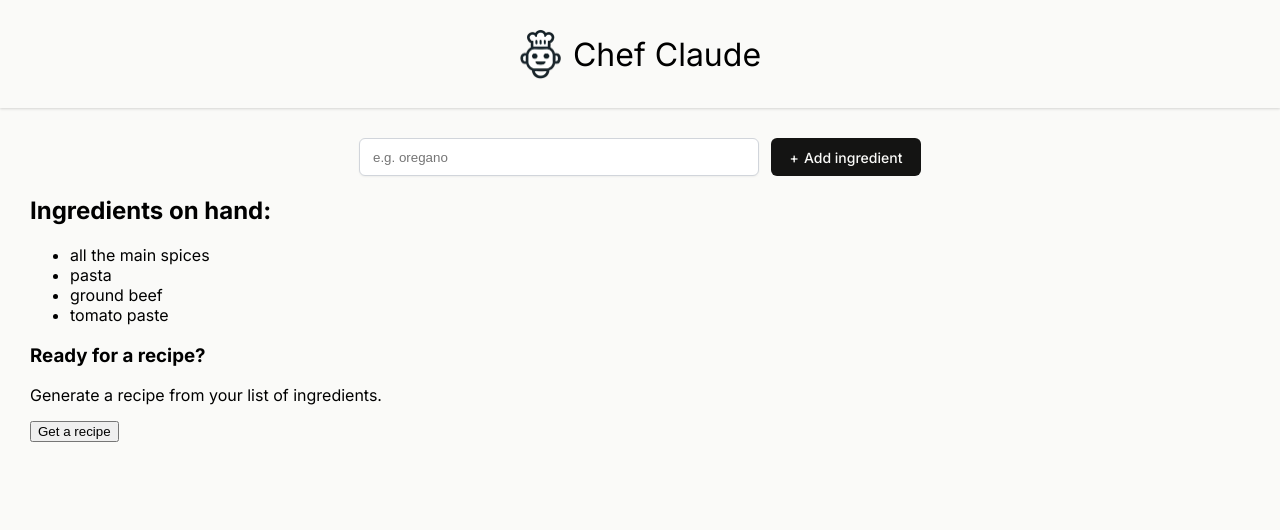
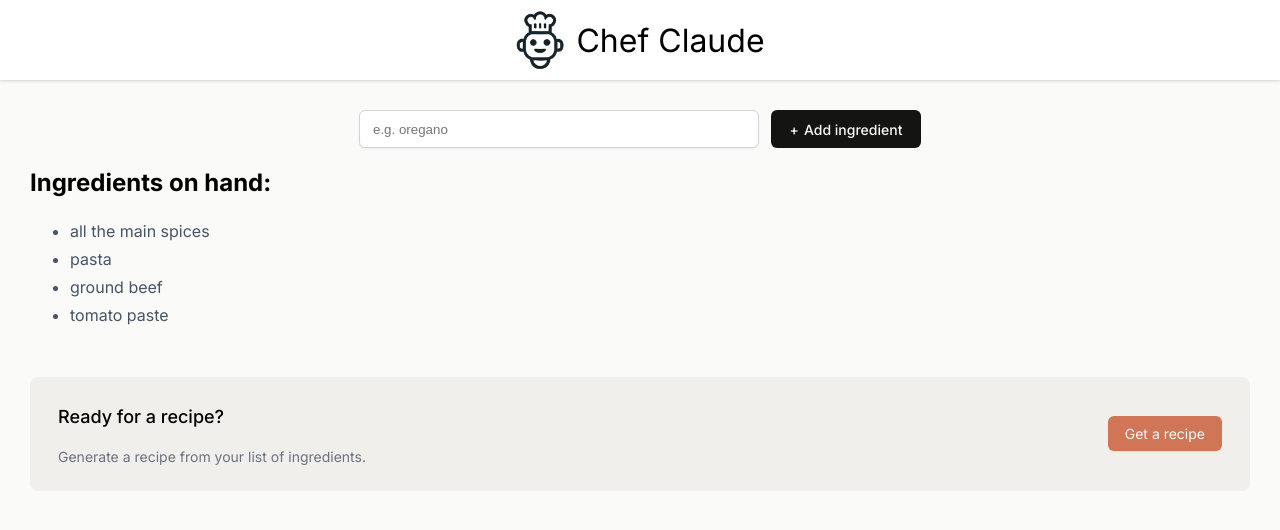
Before and after one commit to shawn-witemyre/chef-claude, a React (Vite) app: page / in a window 1280 px wide. Shown: the top 530 px of the page. Built offline with nearby package versions, Linux system fonts and the light colour scheme.

Commit message:
Styled ClaudeRecipe component

```diff
--- a/src/index.css
+++ b/src/index.css
@@ -9,22 +9,22 @@ body {
 }
 
 header {
-  height: 108px;
   display: flex;
   justify-content: center;
   align-items: center;
   gap: 11px;
+  height: 80px;
+  background-color: white;
   box-shadow: 0px 1px 3px 0px rgba(0, 0, 0, 0.1),
     0px 1px 2px 0px rgba(0, 0, 0, 0.06);
 }
 
-.header-image {
-  width: 43px;
+header > img {
+  width: 50px;
 }
 
-.header-title {
+header > h1 {
   font-weight: 400;
-  font-size: 32px;
 }
 
 main {
@@ -63,3 +63,57 @@ main {
   content: "+";
   margin-right: 5px;
 }
+
+ul.ingredients-list {
+  margin-bottom: 48px;
+}
+
+ul.ingredients-list > li {
+  color: #475467;
+  line-height: 28px;
+}
+
+.get-recipe-container {
+  display: flex;
+  justify-content: space-between;
+  align-items: center;
+  border-radius: 8px;
+  background: #f0efeb;
+  padding: 10px 28px;
+}
+
+.get-recipe-container h3 {
+  font-size: 1.125rem;
+  font-weight: 500;
+  line-height: 24px;
+}
+
+.get-recipe-container p {
+  color: #6b7280;
+  font-size: 0.875rem;
+  line-height: 20px;
+}
+
+.get-recipe-container button {
+  border: none;
+  border-radius: 6px;
+  background: #d17557;
+  box-shadow: 0px 1px 2px 0px rgba(0, 0, 0, 0.05);
+  color: #fafaf8;
+  padding: 9px 17px;
+  font-family: Inter, sans-serif;
+  font-size: 0.875rem;
+  cursor: pointer;
+}
+
+.suggested-recipe-container {
+  color: #475467;
+  line-height: 28px;
+  font-size: 1.125rem;
+  font-weight: 400;
+}
+
+.suggested-recipe-container ul li,
+.suggested-recipe-container ol li {
+  margin-bottom: 8px;
+}
```
